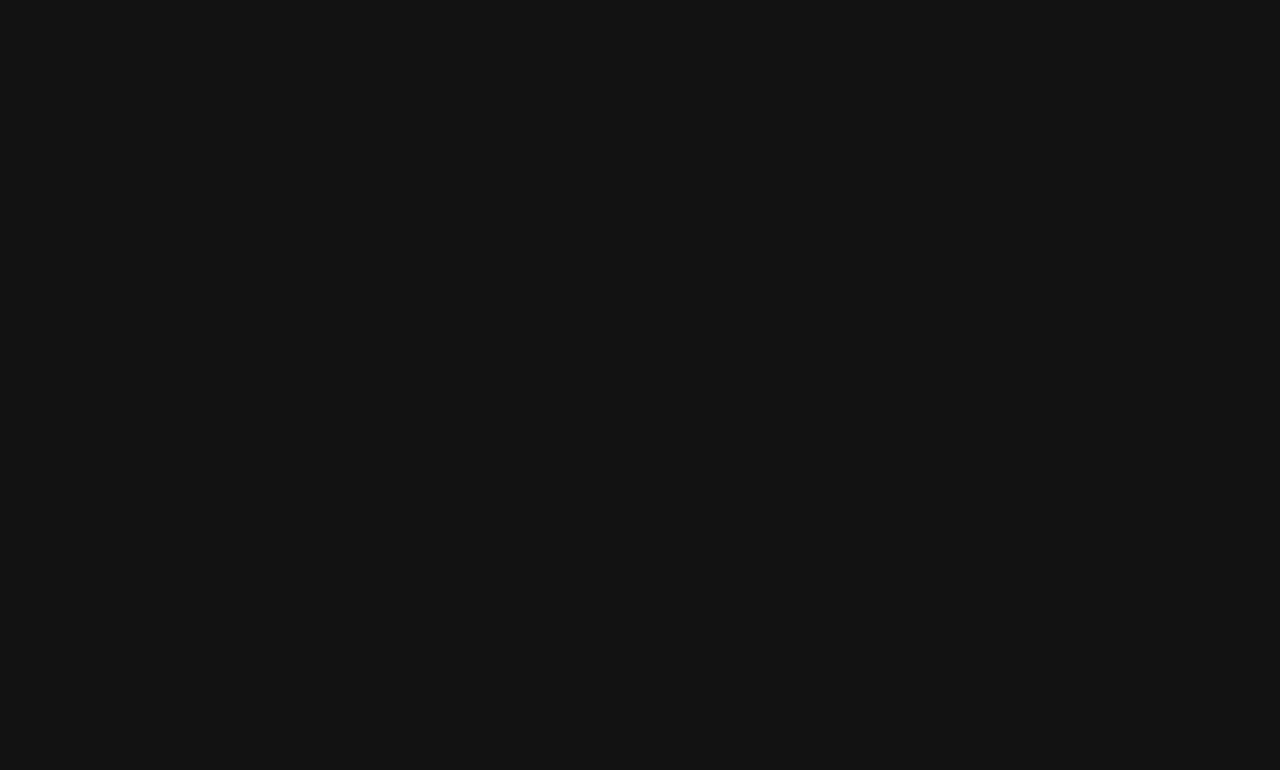
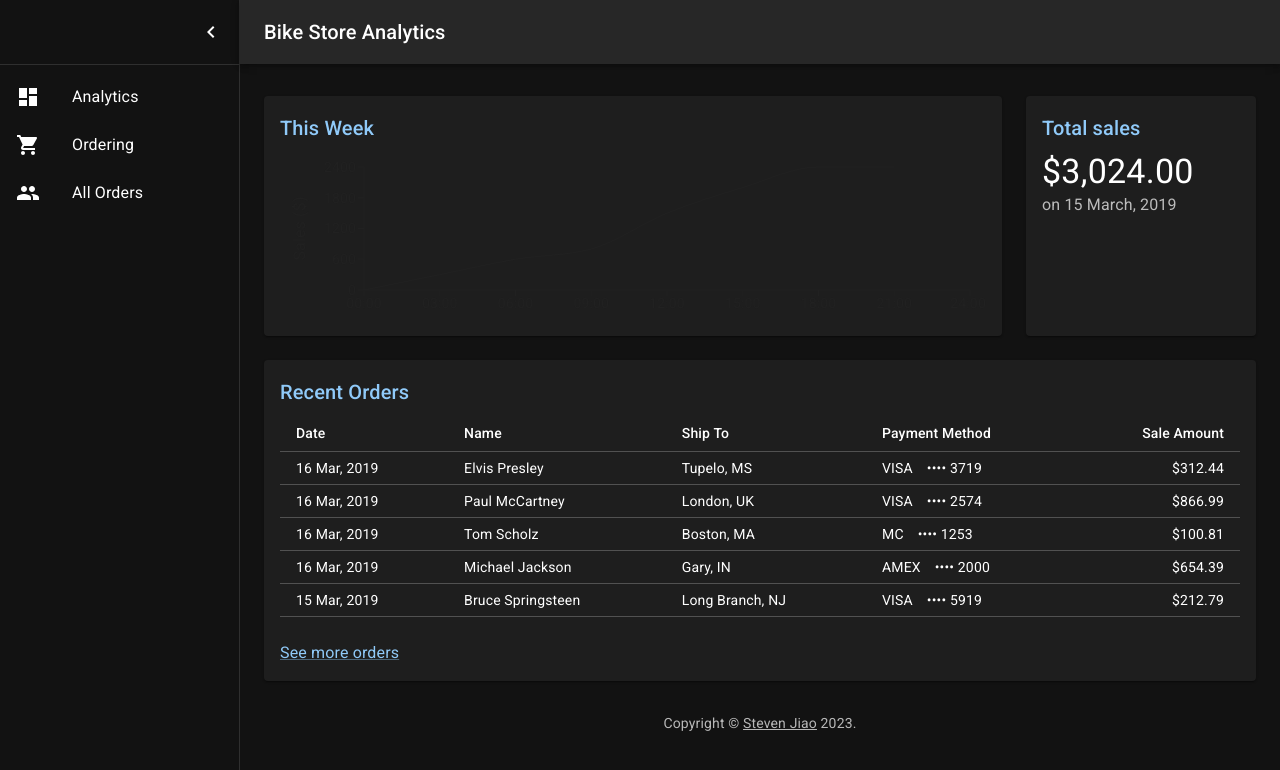
Before and after one commit to StevenJiao/bike-shop, a React (Create React App) app in the folder client/: page /dashboard in a window 1280 px wide. Before the commit this address had no page. Shown: the top 770 px of the page. Built offline with nearby package versions, Linux system fonts and the light colour scheme.

Commit message:
dynamic loading works for dashboard

```diff
--- a/client/src/App.js
+++ b/client/src/App.js
@@ -2,16 +2,18 @@ import logo from './logo.svg';
 import './App.css';
 import Login from './components/Login';
 import { BrowserRouter, Route, Routes } from 'react-router-dom'
-import Order from './components/Order';
+import Ordering from './components/Ordering';
 import Dashboard from './components/dashboard/Dashboard'
+import Analytics from './components/dashboard/Analytics';
 
 function App() {
   return (
     <BrowserRouter>
       <Routes>
         <Route path='/' element={<Login></Login>}></Route>
-        <Route path='/order' element={<Order></Order>}></Route>
-        <Route path='/analytics' element={<Dashboard></Dashboard>}></Route>
+        <Route path='/dashboard' element={<Dashboard renderContent={() => <Analytics></Analytics>} contentName = "Analytics"></Dashboard>}></Route>
+        <Route path='/dashboard/analytics' element={<Dashboard renderContent={() => <Analytics></Analytics>} contentName = "Analytics"></Dashboard>}></Route>
+        <Route path='/dashboard/ordering' element={<Dashboard renderContent={() => <Ordering></Ordering>} contentName = "Ordering"></Dashboard>}></Route>
       </Routes>
     </BrowserRouter>
   );
--- /dev/null
+++ b/client/src/components/Copyright.js
@@ -0,0 +1,15 @@
+import Typography from '@mui/material/Typography';
+import Link from '@mui/material/Link';
+
+export function Copyright(props) {
+    return (
+      <Typography variant="body2" color="text.secondary" align="center" {...props}>
+        {'Copyright © '}
+        <Link color="inherit" href="https://www.linkedin.com/in/stevenjiao/">
+          Steven Jiao
+        </Link>{' '}
+        {new Date().getFullYear()}
+        {'.'}
+      </Typography>
+    );
+}
--- /dev/null
+++ b/client/src/components/Ordering.js
@@ -0,0 +1,26 @@
+import React, { useContext } from 'react'
+import useStateContext, { stateContext } from '../hooks/useStateContext'
+import Center from './Center'
+import { Button, Card, CardContent, TextField, Typography } from '@mui/material'
+
+export default function Order() {
+    const { context, setContext } = useStateContext()
+
+    return (
+        <Card sx={{ width: "400"}}>
+            <CardContent sx={{textAlign: 'center'}}>
+                <form>
+                    <TextField
+                        name='customer_name'
+                        label='customer name'>
+                    </TextField>
+                    <br></br>
+                    <TextField
+                        name='customer_name'
+                        label='customer name'>
+                    </TextField>
+                </form>
+            </CardContent>
+        </Card>
+    )
+}
--- /dev/null
+++ b/client/src/components/dashboard/Analytics.js
@@ -0,0 +1,45 @@
+import Grid from '@mui/material/Grid';
+import Paper from '@mui/material/Paper';
+import Chart from './Chart';
+import Deposits from './Deposits';
+import Orders from './Orders';
+
+export default function Analytics() {
+
+    return (
+        <Grid container spacing={3}>
+            {/* Chart */}
+            <Grid item xs={12} md={8} lg={9}>
+                <Paper
+                    sx={{
+                    p: 2,
+                    display: 'flex',
+                    flexDirection: 'column',
+                    height: 240,
+                    }}
+                >
+                    <Chart />
+                </Paper>
+            </Grid>
+            {/* Recent Deposits */}
+            <Grid item xs={12} md={4} lg={3}>
+            <Paper
+                sx={{
+                p: 2,
+                display: 'flex',
+                flexDirection: 'column',
+                height: 240,
+                }}
+            >
+                <Deposits />
+            </Paper>
+            </Grid>
+            {/* Recent Orders */}
+            <Grid item xs={12}>
+            <Paper sx={{ p: 2, display: 'flex', flexDirection: 'column' }}>
+                <Orders />
+            </Paper>
+            </Grid>
+        </Grid>
+    )
+}
--- a/client/src/components/dashboard/Dashboard.js
+++ b/client/src/components/dashboard/Dashboard.js
@@ -1,5 +1,5 @@
 import * as React from 'react';
-import { styled, createTheme, ThemeProvider } from '@mui/material/styles';
+import { styled } from '@mui/material/styles';
 import CssBaseline from '@mui/material/CssBaseline';
 import MuiDrawer from '@mui/material/Drawer';
 import Box from '@mui/material/Box';
@@ -9,31 +9,11 @@ import List from '@mui/material/List';
 import Typography from '@mui/material/Typography';
 import Divider from '@mui/material/Divider';
 import IconButton from '@mui/material/IconButton';
-import Badge from '@mui/material/Badge';
 import Container from '@mui/material/Container';
-import Grid from '@mui/material/Grid';
-import Paper from '@mui/material/Paper';
-import Link from '@mui/material/Link';
 import MenuIcon from '@mui/icons-material/Menu';
 import ChevronLeftIcon from '@mui/icons-material/ChevronLeft';
-import NotificationsIcon from '@mui/icons-material/Notifications';
-import { mainListItems, secondaryListItems } from './ListItems';
-import Chart from './Chart';
-import Deposits from './Deposits';
-import Orders from './Orders';
-
-function Copyright(props) {
-  return (
-    <Typography variant="body2" color="text.secondary" align="center" {...props}>
-      {'Copyright © '}
-      <Link color="inherit" href="https://www.linkedin.com/in/stevenjiao/">
-        Steven Jiao
-      </Link>{' '}
-      {new Date().getFullYear()}
-      {'.'}
-    </Typography>
-  );
-}
+import { mainListItems } from './ListItems';
+import { Copyright } from '../Copyright';
 
 const drawerWidth = 240;
 
@@ -81,16 +61,13 @@ const Drawer = styled(MuiDrawer, { shouldForwardProp: (prop) => prop !== 'open'
   }),
 );
 
-const mdTheme = createTheme();
-
-function DashboardContent() {
+function DashboardContent(props) {
     const [open, setOpen] = React.useState(true);
     const toggleDrawer = () => {
         setOpen(!open);
     };
 
     return (
-    // <ThemeProvider theme={mdTheme}>
         <Box sx={{ display: 'flex' }}>
             <CssBaseline />
             <AppBar position="absolute" open={open}>
@@ -118,13 +95,8 @@ function DashboardContent() {
                     noWrap
                     sx={{ flexGrow: 1 }}
                 >
-              Bike Store Administrator Analytics
+                    Bike Store {props.contentName}
                 </Typography>
-            <IconButton color="inherit">
-              {/* <Badge badgeContent={4} color="secondary">
-                <NotificationsIcon />
-              </Badge> */}
-            </IconButton>
                 </Toolbar>
             </AppBar>
             <Drawer variant="permanent" open={open}>
@@ -150,10 +122,6 @@ function DashboardContent() {
             <Box
                 component="main"
                 sx={{
-            // backgroundColor: (theme) =>
-            //   theme.palette.mode === 'light'
-            //     ? theme.palette.grey[100]
-            //     : theme.palette.grey[900],
                 flexGrow: 1,
                 height: '100vh',
                 overflow: 'auto',
@@ -161,48 +129,14 @@ function DashboardContent() {
             >
                 <Toolbar />
                 <Container maxWidth="lg" sx={{ mt: 4, mb: 4 }}>
-            <Grid container spacing={3}>
-              {/* Chart */}
-              <Grid item xs={12} md={8} lg={9}>
-                <Paper
-                  sx={{
-                    p: 2,
-                    display: 'flex',
-                    flexDirection: 'column',
-                    height: 240,
-                  }}
-                >
-                  <Chart />
-                </Paper>
-              </Grid>
-              {/* Recent Deposits */}
-              <Grid item xs={12} md={4} lg={3}>
-                <Paper
-                  sx={{
-                    p: 2,
-                    display: 'flex',
-                    flexDirection: 'column',
-                    height: 240,
-                  }}
-                >
-                  <Deposits />
-                </Paper>
-              </Grid>
-              {/* Recent Orders */}
-              <Grid item xs={12}>
-                <Paper sx={{ p: 2, display: 'flex', flexDirection: 'column' }}>
-                  <Orders />
-                </Paper>
-              </Grid>
-            </Grid>
+                    {props.renderContent()}
                     <Copyright sx={{ pt: 4 }} />
                 </Container>
             </Box>
         </Box>
-    // </ThemeProvider>
     );
 }
 
-export default function Dashboard() {
-  return <DashboardContent />;
+export default function Dashboard(props) {
+    return <DashboardContent renderContent={props.renderContent} contentName={props.contentName}/>;
 }
--- a/client/src/components/dashboard/ListItems.js
+++ b/client/src/components/dashboard/ListItems.js
@@ -2,71 +2,29 @@ import * as React from 'react';
 import ListItemButton from '@mui/material/ListItemButton';
 import ListItemIcon from '@mui/material/ListItemIcon';
 import ListItemText from '@mui/material/ListItemText';
-import ListSubheader from '@mui/material/ListSubheader';
 import DashboardIcon from '@mui/icons-material/Dashboard';
 import ShoppingCartIcon from '@mui/icons-material/ShoppingCart';
 import PeopleIcon from '@mui/icons-material/People';
-import BarChartIcon from '@mui/icons-material/BarChart';
-import LayersIcon from '@mui/icons-material/Layers';
-import AssignmentIcon from '@mui/icons-material/Assignment';
 
 export const mainListItems = (
   <React.Fragment>
-    <ListItemButton href="/analytics">
+    <ListItemButton href="/dashboard/analytics">
       <ListItemIcon>
         <DashboardIcon />
       </ListItemIcon>
       <ListItemText primary="Analytics"/>
     </ListItemButton>
-    <ListItemButton>
+    <ListItemButton href="/dashboard/ordering">
       <ListItemIcon>
         <ShoppingCartIcon />
       </ListItemIcon>
-      <ListItemText primary="Order" />
+      <ListItemText primary="Ordering" />
     </ListItemButton>
-    <ListItemButton>
+    <ListItemButton href="/dashboard/orders">
       <ListItemIcon>
         <PeopleIcon />
       </ListItemIcon>
-      <ListItemText primary="Customers" />
-    </ListItemButton>
-    {/* <ListItemButton>
-      <ListItemIcon>
-        <BarChartIcon />
-      </ListItemIcon>
-      <ListItemText primary="Reports" />
-    </ListItemButton> */}
-    {/* <ListItemButton>
-      <ListItemIcon>
-        <LayersIcon />
-      </ListItemIcon>
-      <ListItemText primary="Integrations" />
-    </ListItemButton> */}
-  </React.Fragment>
-);
-
-export const secondaryListItems = (
-  <React.Fragment>
-    <ListSubheader component="div" inset>
-      Saved reports
-    </ListSubheader>
-    <ListItemButton>
-      <ListItemIcon>
-        <AssignmentIcon />
-      </ListItemIcon>
-      <ListItemText primary="Current month" />
-    </ListItemButton>
-    <ListItemButton>
-      <ListItemIcon>
-        <AssignmentIcon />
-      </ListItemIcon>
-      <ListItemText primary="Last quarter" />
-    </ListItemButton>
-    <ListItemButton>
-      <ListItemIcon>
-        <AssignmentIcon />
-      </ListItemIcon>
-      <ListItemText primary="Year-end sale" />
+      <ListItemText primary="All Orders" />
     </ListItemButton>
   </React.Fragment>
 );
```
Also changed, not shown: client/src/components/Login.js (+18 -17 lines), client/src/components/Order.js (deleted, +0 -29 lines). Lines whose indentation alone changed are shown as unchanged.
